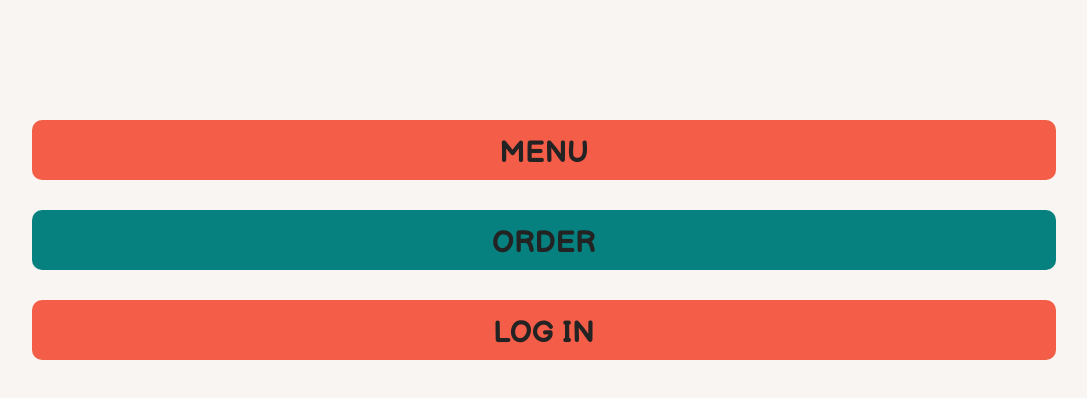
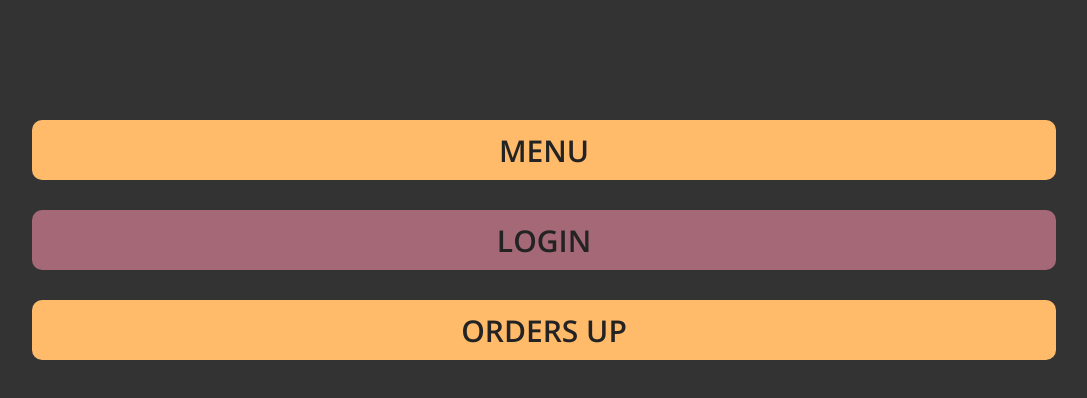
Before and after one commit to steff-dz/tema-6, a Next.js app: page / in a window 1280 px wide. Shown: the top 398 px of the page, without its empty margins (96-1183 px from the left). Built offline with nearby package versions, Linux system fonts and the light colour scheme.

Commit message:
changing styling

```diff
--- a/components/SiteMenu/index.jsx
+++ b/components/SiteMenu/index.jsx
@@ -1,7 +1,7 @@
-import React from 'react';
-import Link from 'next/link';
-import styled from 'styled-components';
-import { motion } from 'framer-motion';
+import React from 'react'
+import Link from 'next/link'
+import styled from 'styled-components'
+import { motion } from 'framer-motion'
 
 const SiteMenu = () => {
   return (
@@ -9,7 +9,7 @@ const SiteMenu = () => {
       <SiteNav>
         <Link href="/menu">
           <motion.div
-						style={{ backgroundColor: '#f45d48' }}
+            style={{ backgroundColor: '#FFBA6A' }}
             initial={{ opacity: 0, y: -100 }}
             animate={{ opacity: 1, y: 0 }}
             transition={{ delay: 0.5, duration: 1, type: 'spring', stiffness: 130 }}
@@ -19,34 +19,34 @@ const SiteMenu = () => {
         </Link>
         <Link href="/order">
           <motion.div
-						style={{ backgroundColor: '#078080' }}
+            style={{ backgroundColor: '#A46877' }}
             initial={{ opacity: 0, y: -100, rotateZ: 50 }}
             animate={{ opacity: 1, y: 0, rotateZ: 0 }}
             transition={{ delay: 1, duration: 1, type: 'spring', stiffness: 130 }}
           >
-						ORDER
+            LOGIN
           </motion.div>
         </Link>
 
         <Link href="/login">
           <motion.div
-						style={{ backgroundColor: '#f45d48' }}
+            style={{ backgroundColor: '#FFBA6A' }}
             initial={{ opacity: 0, y: 100 }}
             animate={{ opacity: 1, y: 0 }}
             transition={{ delay: 1.8, duration: 1, type: 'spring', stiffness: 130 }}
           >
-						LOG IN
+            ORDERS UP
           </motion.div>
         </Link>
       </SiteNav>
     </MainBase>
-	);
-};
+  )
+}
 
 const MainBase = styled.main`
   height: 100vh;
   width: 100vw;
-`;
+`
 
 const SiteNav = styled.nav`
   /* border: 1px solid pink; */
@@ -60,12 +60,13 @@ const SiteNav = styled.nav`
   justify-content: center;
   color: #232323;
   div {
+    display: flex;
+    justify-content: center;
+    align-items: center;
     height: 6rem;
-		text-align: center;
-		padding: 1.5rem 0rem;
     border-radius: 10px;
-		font-weight: bold;
+    font-weight: 600;
   }
-`;
+`
 
-export default SiteMenu;
+export default SiteMenu
--- a/styles/globals.css
+++ b/styles/globals.css
@@ -1,4 +1,6 @@
-@import url('https://fonts.googleapis.com/css2?family=Balsamiq+Sans:ital,wght@0,400;0,700;1,400&display=swap');
+/* @import url('https://fonts.googleapis.com/css2?family=Balsamiq+Sans:ital,wght@0,400;0,700;1,400&display=swap'); */
+
+@import url('https://fonts.googleapis.com/css2?family=Open+Sans:ital,wght@0,300;0,400;0,600;1,300;1,400&family=Pacifico&display=swap');
 
 * {
   box-sizing: border-box;
@@ -11,9 +13,23 @@ html {
 }
 
 body {
-  font-family: 'Balsamiq Sans', sans-serif;
+  font-family: 'Open Sans', sans-serif;
   background-color: #f8f5f2;
+  background-color: #333;
   height: 100vh;
   width: 100vw;
   overflow-x: hidden;
 }
+
+/* colors to use:
+#3333
+#634F5F
+#A46877
+#E08976
+#FFBA6A
+#F9F871
+#078080
+
+for logo: font-family: 'Pacifico', cursive;
+
+*/
```
Also changed, not shown: components/PageMenu/index.jsx (+8 -8 lines), pages/menu.js (+10 -6 lines). Lines whose indentation alone changed are shown as unchanged.
